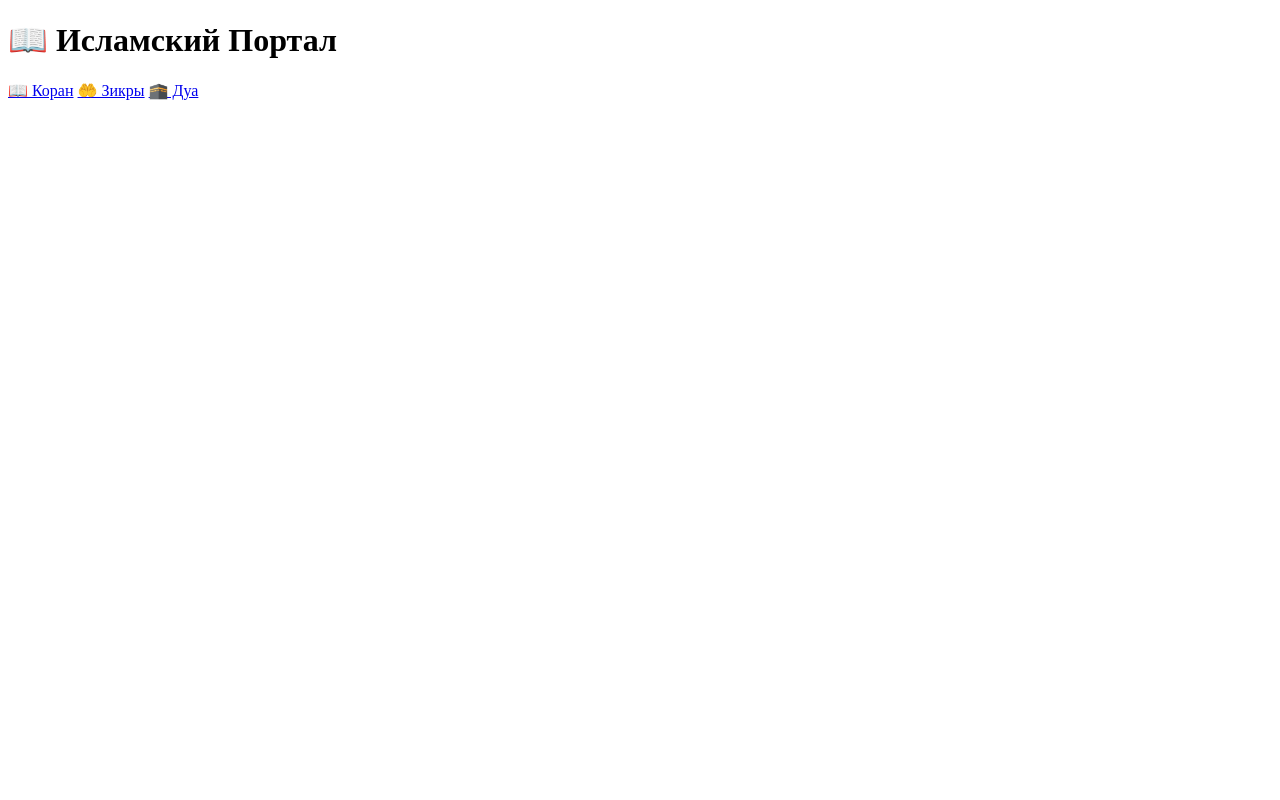
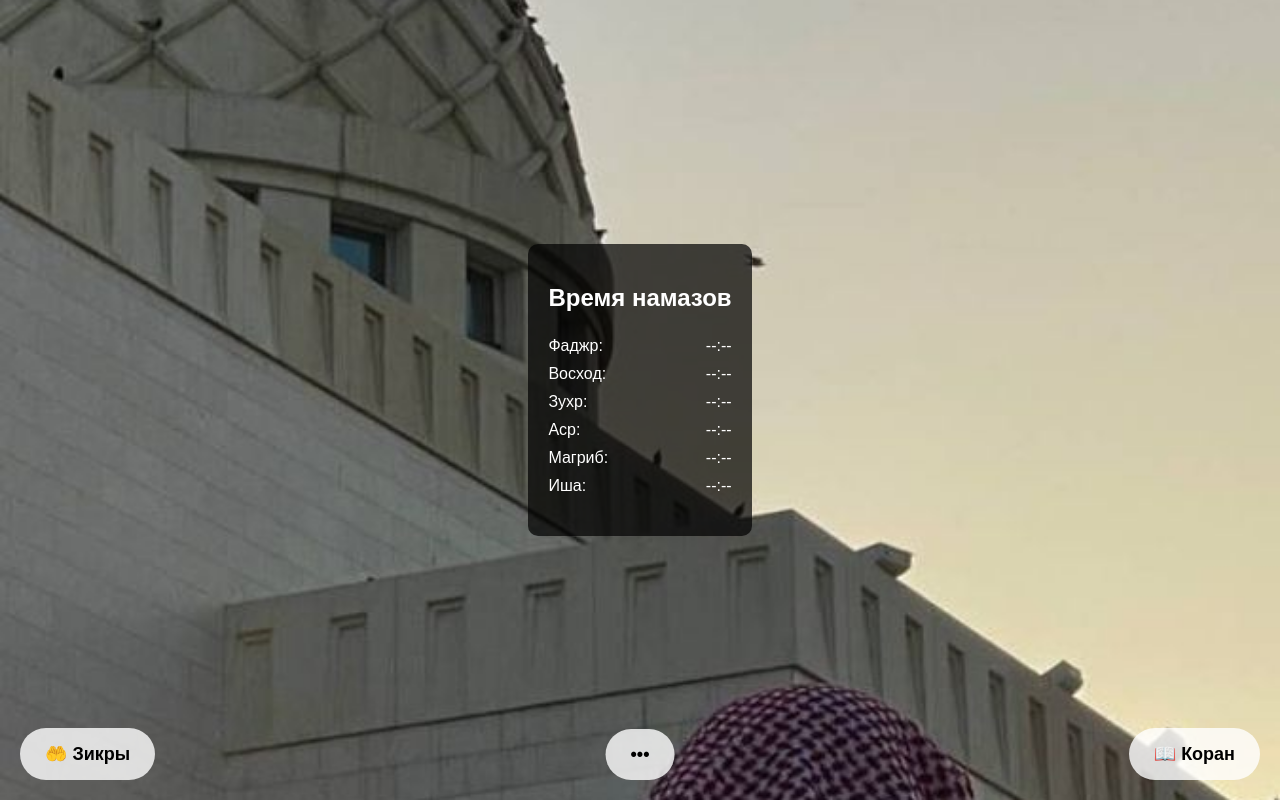
Before and after one commit to nurzst/islamic-portal, a plain HTML site: page index.html in a window 1280 px wide. Drawn offline with Linux system fonts and the light colour scheme; no server answers.

Commit message:
Add files via upload

```diff
--- a/index.html
+++ b/index.html
@@ -3,17 +3,32 @@
 <head>
     <meta charset="UTF-8">
     <meta name="viewport" content="width=device-width, initial-scale=1.0">
-    <title>Исламский Портал</title>
-    <link rel="stylesheet" href="styles.css">
+    <title>Исламский портал</title>
+    <link rel="stylesheet" href="style.css">
 </head>
 <body>
-    <div class="container">
-        <h1>📖 Исламский Портал</h1>
-        <div class="menu">
-            <a href="quran.html" class="button">📖 Коран</a>
-            <a href="zikr.html" class="button">🤲 Зикры</a>
-            <a href="dua.html" class="button">🕋 Дуа</a>
+    <div class="background">
+        <!-- Время намазов -->
+        <div class="prayer-times">
+            <h2>Время намазов</h2>
+            <ul id="prayer-list">
+                <li>Фаджр: <span id="fajr">--:--</span></li>
+                <li>Восход: <span id="sunrise">--:--</span></li>
+                <li>Зухр: <span id="dhuhr">--:--</span></li>
+                <li>Аср: <span id="asr">--:--</span></li>
+                <li>Магриб: <span id="maghrib">--:--</span></li>
+                <li>Иша: <span id="isha">--:--</span></li>
+            </ul>
+        </div>
+
+        <!-- Кнопки -->
+        <div class="buttons">
+            <a href="zikr.html" class="button zikr">🤲 Зикры</a>
+            <a href="dua.html" class="button menu">•••</a>
+            <a href="quran.html" class="button quran">📖 Коран</a>
         </div>
     </div>
+
+    <script src="script.js"></script>
 </body>
 </html>
--- a/style.css
+++ b/style.css
@@ -1,85 +1,80 @@
-/* Основные стили */
-body {
-    font-family: 'Arial', sans-serif;
-    background: #121212;
-    color: white;
+@font-face {
+    font-family: 'Avant Garde';
+    src: url('fonts/AvantGarde.ttf') format('truetype');
+}
+
+body, html {
     margin: 0;
     padding: 0;
+    font-family: 'Avant Garde', sans-serif;
     text-align: center;
 }
 
-/* Контейнер */
-.container {
-    max-width: 400px;
-    margin: 20px auto;
-    background: #1E1E1E;
-    padding: 20px;
-    border-radius: 15px;
-    box-shadow: 0 4px 10px rgba(0, 0, 0, 0.3);
+/* Фон мечети */
+.background {
+    background: url('images/mosque.jpg') no-repeat center center/cover;
+    height: 100vh;
+    display: flex;
+    flex-direction: column;
+    justify-content: center;
+    align-items: center;
+    color: white;
 }
 
-/* Заголовок */
-h1 {
-    color: #00A878;
-    font-size: 24px;
-    margin-bottom: 15px;
+/* Блок времени намазов */
+.prayer-times {
+    background: rgba(0, 0, 0, 0.7);
+    padding: 20px;
+    border-radius: 10px;
+    margin-bottom: 20px;
 }
 
-/* Время намазов */
-.prayer-time {
-    display: flex;
-    justify-content: space-between;
-    background: #222;
-    padding: 15px;
-    border-radius: 10px;
-    margin: 10px 0;
-    font-size: 18px;
-    transition: 0.3s;
-}
-
-.prayer-time:hover {
-    background: #333;
-}
-
-/* Зикры и дуа */
-.dua-list {
+.prayer-times ul {
     list-style: none;
     padding: 0;
 }
 
-.dua-list li {
-    background: #2A2A2A;
-    padding: 10px;
-    margin: 5px;
-    border-radius: 8px;
-    font-size: 16px;
-    transition: 0.3s;
+.prayer-times li {
+    display: flex;
+    justify-content: space-between;
+    padding: 5px 0;
 }
 
-.dua-list li:hover {
-    background: #00A878;
-    color: white;
+/* Кнопки */
+.buttons {
+    position: fixed;
+    bottom: 20px;
+    width: 100%;
+    display: flex;
+    justify-content: space-between;
+    padding: 0 20px;
 }
 
-/* Меню внизу */
-.bottom-menu {
-    position: fixed;
-    bottom: 0;
-    width: 100%;
-    background: #1E1E1E;
-    padding: 10px 0;
-    display: flex;
-    justify-content: space-around;
+.button {
+    background: rgba(255, 255, 255, 0.8);
+    color: black;
+    padding: 15px 25px;
+    border-radius: 50px;
+    text-decoration: none;
+    font-size: 18px;
+    font-weight: bold;
 }
 
-.menu-item {
-    color: white;
-    font-size: 18px;
-    padding: 10px;
-    text-decoration: none;
-    transition: 0.3s;
+.quran {
+    position: fixed;
+    right: 20px;
+    bottom: 20px;
 }
 
-.menu-item:hover {
-    color: #00A878;
+.menu {
+    position: fixed;
+    bottom: 20px;
+    left: 50%;
+    transform: translateX(-50%);
 }
+
+.zikr {
+    position: fixed;
+    left: 20px;
+    bottom: 20px;
+}
```
